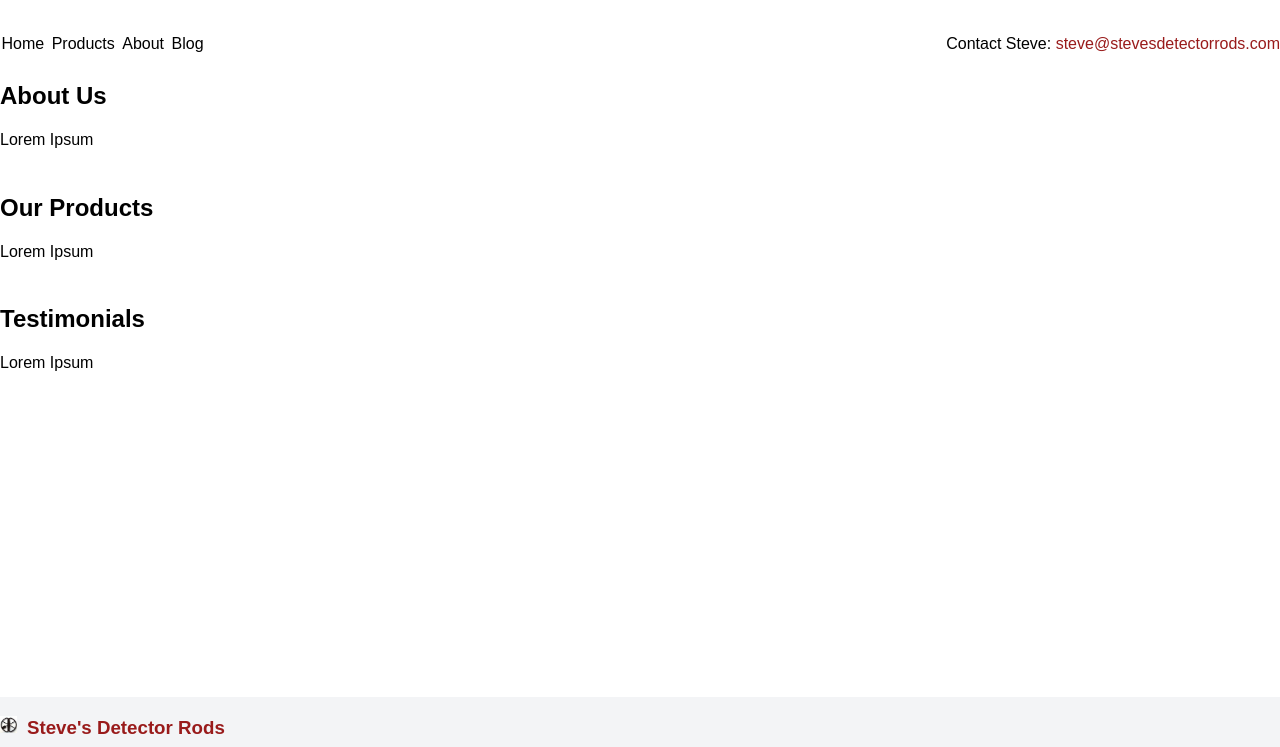
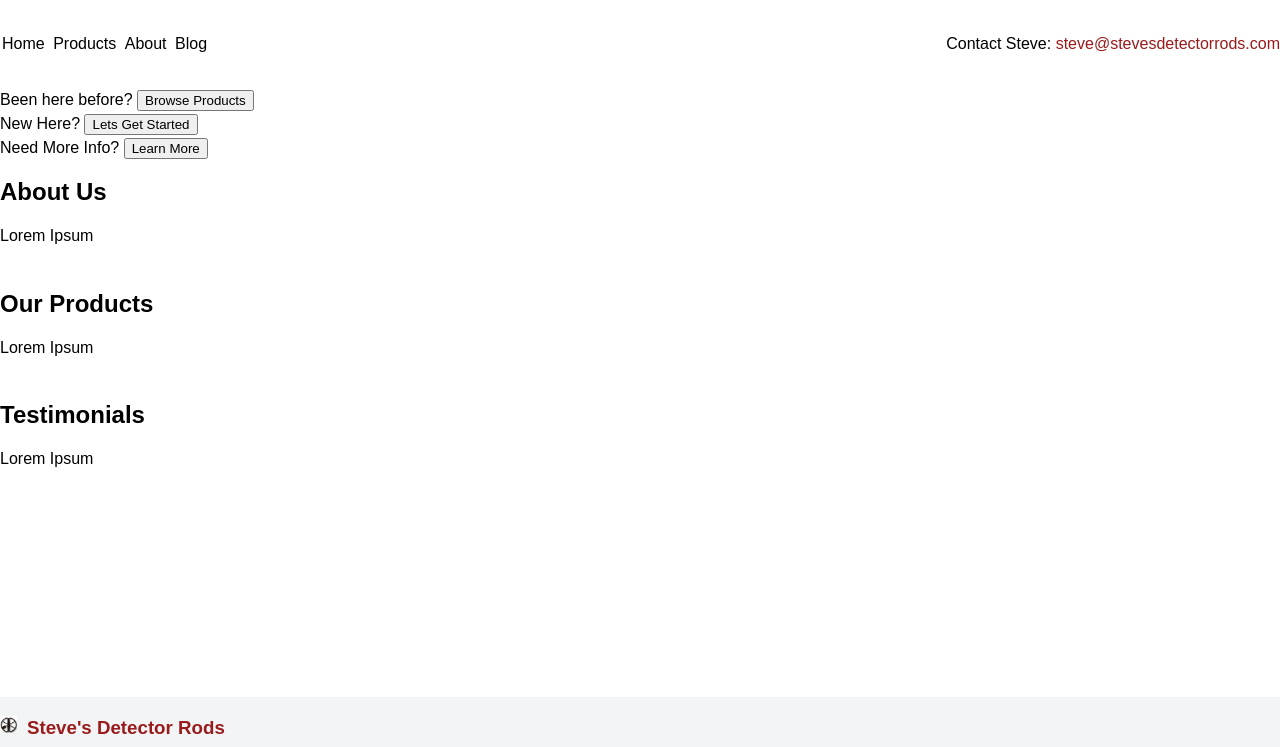
Before and after one commit to JamesNorum/Steve-s-Detector-Rods-Website-Homepage-Redesign, a website: page index.html in a window 1280 px wide. Shown: the part 53-800 px from the top of the page. Drawn offline with Linux system fonts and the light colour scheme.

Commit message:
Filled out HTML, need to style in CSS

```diff
--- a/assets/css/style.css
+++ b/assets/css/style.css
@@ -2,10 +2,10 @@
 		body {
 			margin: 0;
 			padding: 0;
-			overflow: hidden;
+			//overflow: hidden;
 			height: 100%;
 			max-height: 100%;
-			font-family:Sans-serif;
+			font-family: sans-serif;
 			line-height: 1.5em;
 			overflow: auto;
 		}
@@ -21,7 +21,7 @@
 
 
 		#header {
-			position: left;
+			//position: left;
 			top: 0;
 			left: 0;
 			width: 100%;
@@ -57,7 +57,7 @@
 
 		#footer-title {
 			color:#991B1B;
-			font: italic;
+			//font: italic;
 		}
 		#button {
 			background-color: #8d8d8d;
@@ -98,13 +98,13 @@
 			float: left;
 			width: 80%;
 			height: 100%;
-			margin: none;
+			//margin: none;
 		}
 
 		#menu ul{
 			text-align: left;
 			float: left;
-			margin: none;
+			//margin: none;
 			background: white;
 			list-style-type: none;
 			margin: 0;
@@ -113,13 +113,13 @@
 
 		#menu li{
 			display: inline-block;
-			padding: none;
-			margin: none;
+			//padding: none;
+			//margin: none;
 		}
 
 		#menu li a, #menu li span{
 			display: inline-block;
-			padding: 0em 1.5px;
+			padding: 0 2px;
 			text-decoration: none;
 			font-weight: 300;
 			text-transform: none;
@@ -143,7 +143,7 @@
 			right: 0;
 			top: 67px;
 			line-height: 60px;
-			padding: 0%;
+			padding: 0;
 		}
 
 		#contact a {
--- a/index.html
+++ b/index.html
@@ -34,6 +34,37 @@
 		</header>
 
 		<main>
+
+			<section id="welcome">
+				<article> </article>
+				<img>
+			</section>
+
+			<section id="buttons">
+
+				<section>
+					Been here before?
+					<button>
+						Browse Products
+					</button>
+				</section>
+
+				<section>
+					New Here?
+					<button>
+						Lets Get Started
+					</button>
+				</section>
+
+				<section>
+					Need More Info?
+					<button>
+						Learn More
+					</button>
+				</section>
+
+			</section>
+
 			<section id="about">
 				<h2>About Us</h2>
 				<article>Lorem Ipsum</article>
@@ -51,15 +82,9 @@
 				<article>Lorem Ipsum</article>
 				<img>
 			</section>
+
 		</main>
 
-		<body>
-			<div class="testimonial">
-				<article>
-
-				</article>
-			</div>
-		</body>
 
 		<!-- <nav id="social">
 				<ul>
```
